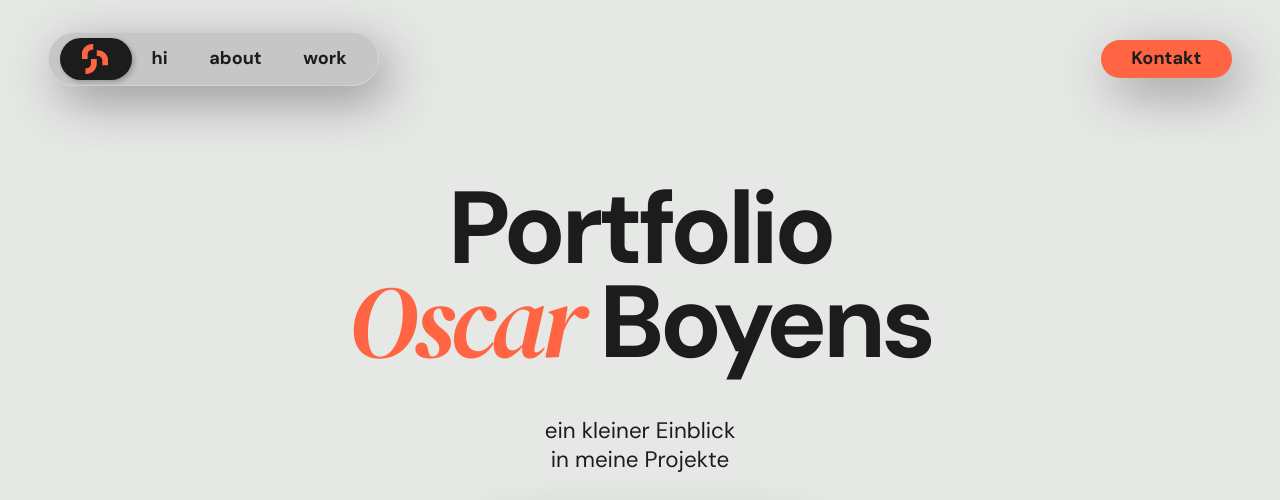
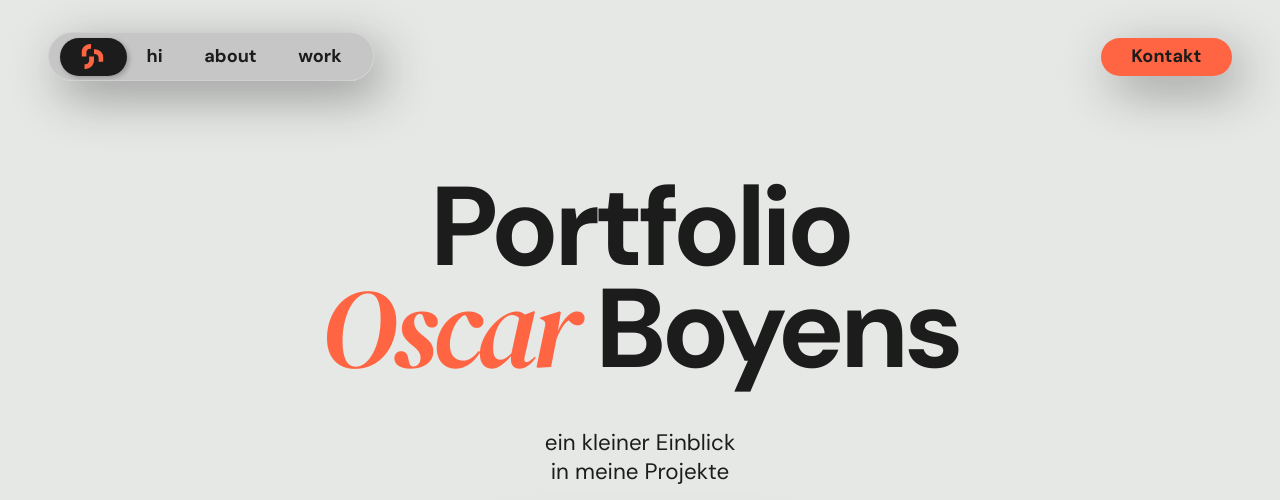
Before and after one commit to Waldoscar/Portfolio-Oscar-Boyens, a website built with Vite: page index.html in a window 1280 px wide. Shown: the top 500 px of the page. Built offline with nearby package versions, Linux system fonts and the light colour scheme.

Commit message:
Nav verbessert Main Titel auch

```diff
--- a/index.html
+++ b/index.html
@@ -29,7 +29,7 @@
         <div class="nav-wrapper">
         <nav class="navigation">
           <ul role="list" class="nav-list">
-            <li><a class="IntroSection      item current"  href="#intro"><svg  width="30" height="30" viewBox="0 0 35 40" fill="none" xmlns="http://www.w3.org/2000/svg">
+            <li><a class="IntroSection      item current"  href="#intro"><svg  width="25" height="25" viewBox="0 0 35 40" fill="none" xmlns="http://www.w3.org/2000/svg">
               <g clip-path="url(#clip0_237_3)">
                 <path d="M34.9999 21.9866C34.9999 14.4996 28.7815 8.42859 21.1126 8.42859H19.8743V15.9608H21.1126C24.515 15.9608 27.2847 18.6649 27.2847 21.9866V28.4267H34.9999V21.9866Z" fill="currentColor"/>
                 <path d="M0 13.558C0 6.07099 6.21845 0 13.8874 0H15.1256V7.53225H13.8874C10.485 7.53225 7.7152 10.2363 7.7152 13.558V19.9981H0V13.558Z" fill="currentColor"/>
--- a/style.css
+++ b/style.css
@@ -273,7 +273,7 @@ img {
   cursor:pointer;
   position: relative;
   z-index: 5;
-  padding-inline: .8rem;
+  padding-inline: .9rem;
 }
 @media(min-width:50em)
 {
@@ -295,7 +295,7 @@ img {
 .intro-heading{
   text-align: center;
   font-weight: var(--fw-bold);
-  font-size:clamp(8vw,var(--fs-riesig),var(--fs-groß));
+  font-size:max(var(--fs-riesig),var(--fs-groß));
   letter-spacing: -0.063ch;
   line-height: 90%;
 }
```
